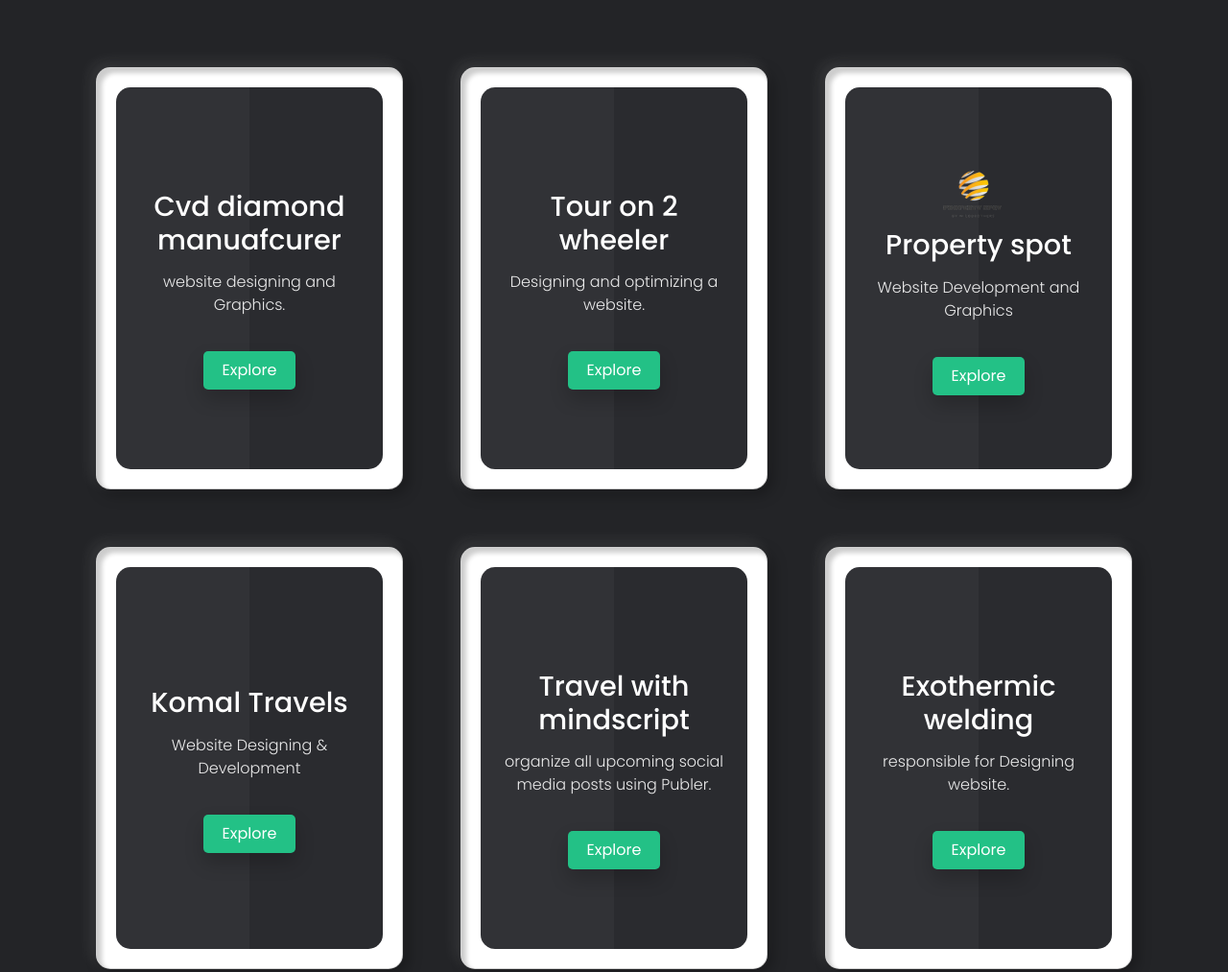
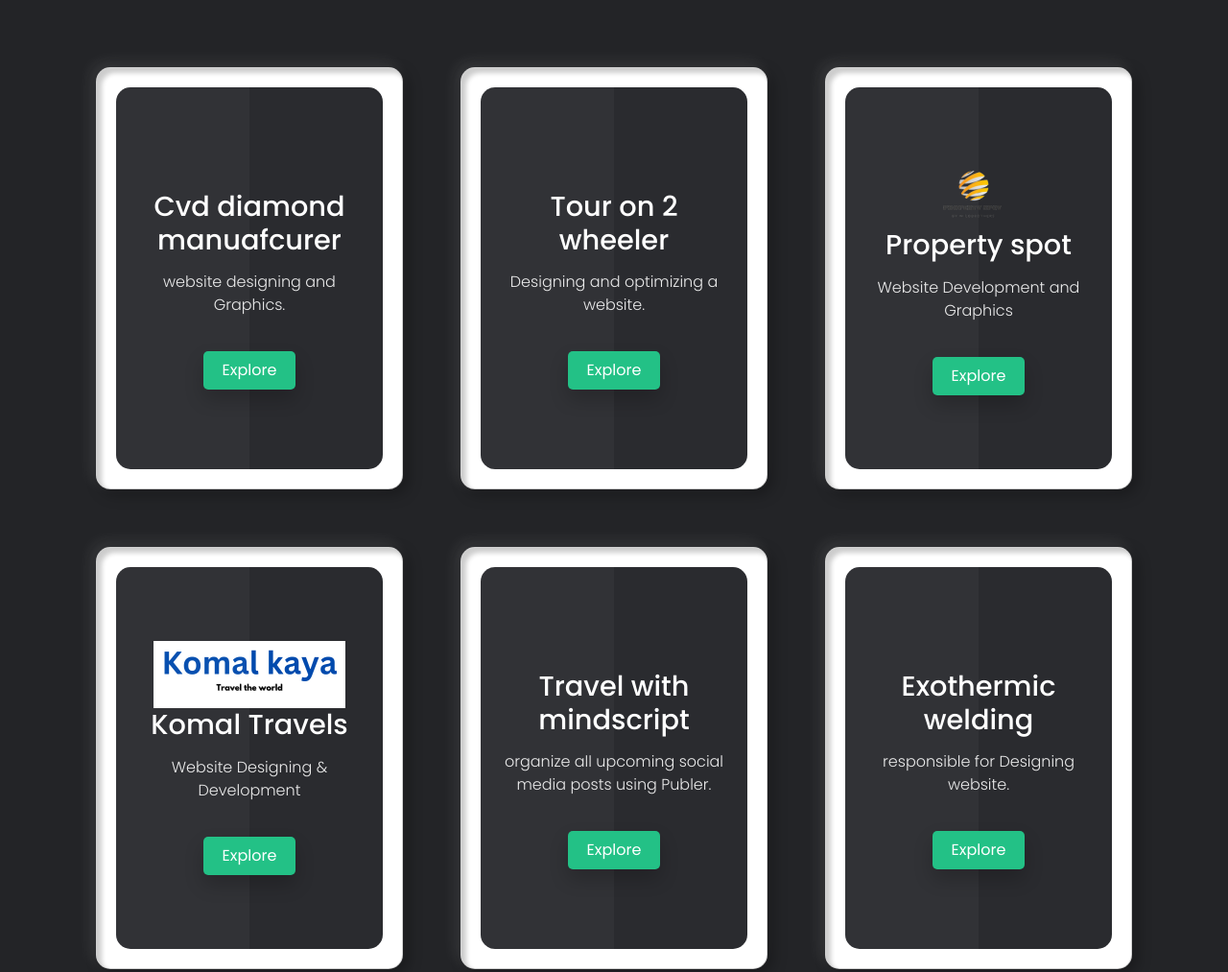
Before and after one commit to Shreyas1122/shreyasporrtfolio, a plain HTML site: page index.html in a window 1280 px wide. Shown: the top 1013 px of the page at 96% size. Drawn offline with nearby package versions, Linux system fonts and the light colour scheme.

Commit message:
Update index.html

```diff
--- a/index.html
+++ b/index.html
@@ -207,7 +207,7 @@ body .container .card .box .content a:hover {
 <div class="card">
     <div class="box">
       <div class="content">
-         <div><img src="ambairesort.jpg" alt=""></div>
+         <div><img src="Komal kaya.png" alt=""></div>
 
         <h3>Komal Travels</h3>
         <p>Website Designing & Development</p>
```
